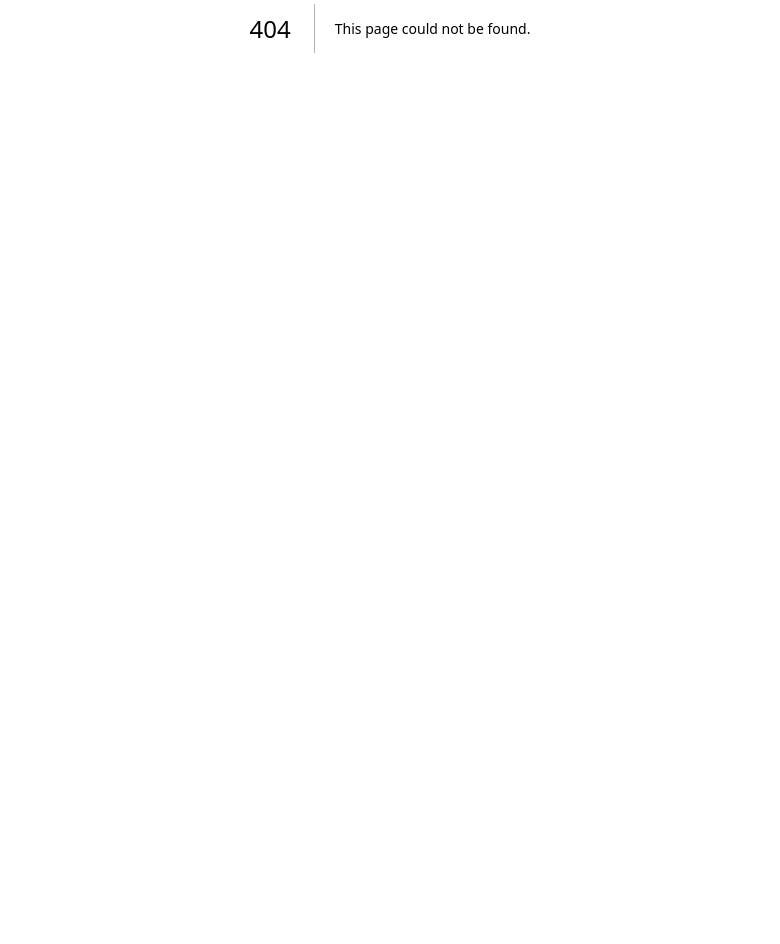
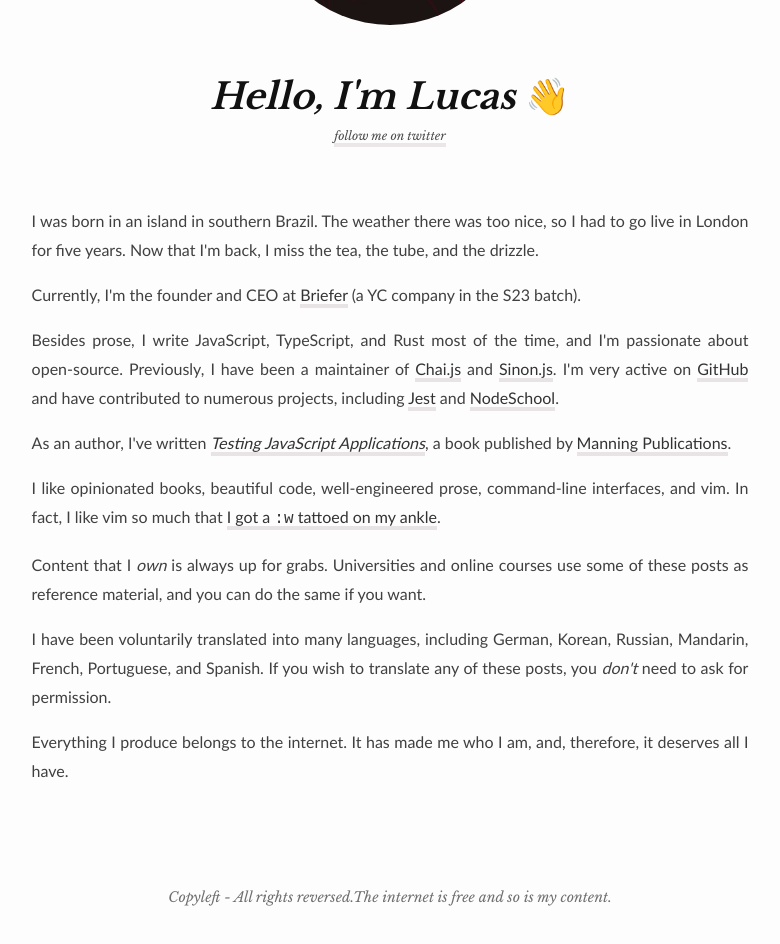
Before and after one commit to lucasfcosta/blog, a Next.js app in the folder nextjs-blog/: page /about in a window 1280 px wide. Before the commit this address had no page. Shown: the part 420-1364 px from the top of the page, without its empty margins (250-1030 px from the left). Before the commit the page ends 884 px from the top, so only its background shows below. Built offline with nearby package versions, Linux system fonts and the light colour scheme.

Commit message:
add about page to nextjs blog

```diff
--- /dev/null
+++ b/nextjs-blog/pages/about.tsx
@@ -0,0 +1,63 @@
+import Layout from '../components/Layout';
+import { siteConfig } from '../lib/config';
+
+export default function About() {
+  return (
+    <Layout title="About Me" description="About Lucas F. Costa">
+      <div className="about">
+        <img
+          className="profile-picture"
+          src="/lucasfcosta.png"
+          alt="Lucas F. Costa profile picture"
+        />
+
+        <h2 className="greeting-text">
+          Hello, I&apos;m Lucas <span>👋</span>
+        </h2>
+
+        <span className="call-to-action">
+          <a
+            href={`https://twitter.com/${siteConfig.twitterUsername}`}
+            onClick={() => {/* Analytics event can be added later */}}
+          >
+            follow me on twitter
+          </a>
+        </span>
+
+        <div className="profile-content">
+          <p>
+            I was born in an island in southern Brazil. The weather there was too nice, so I had to go live in London for five years. Now that I&apos;m back, I miss the tea, the tube, and the drizzle.
+          </p>
+
+          <p>
+            Currently, I&apos;m the founder and CEO at <a href="https://briefer.cloud">Briefer</a> (a YC company in the S23 batch).
+          </p>
+
+          <p>
+            Besides prose, I write JavaScript, TypeScript, and Rust most of the time, and I&apos;m passionate about open-source. Previously, I have been a maintainer of <a href="http://chaijs.com/">Chai.js</a> and <a href="http://sinonjs.org/">Sinon.js</a>. I&apos;m very active on <a href="https://github.com/lucasfcosta">GitHub</a> and have contributed to numerous projects, including <a href="https://github.com/facebook/jest">Jest</a> and <a href="https://nodeschool.io/">NodeSchool</a>.
+          </p>
+
+          <p>
+            As an author, I&apos;ve written <a href="https://www.manning.com/books/testing-javascript-applications"><em>Testing JavaScript Applications</em></a>, a book published by <a href="https://www.manning.com/">Manning Publications</a>.
+          </p>
+
+          <p>
+            I like opinionated books, beautiful code, well-engineered prose, command-line interfaces, and vim. In fact, I like vim so much that <a href="/assets/vimtattoo.jpg">I got a <code>:w</code> tattoed on my ankle</a>.
+          </p>
+
+          <p>
+            Content that I <em>own</em> is always up for grabs. Universities and online courses use some of these posts as reference material, and you can do the same if you want.
+          </p>
+
+          <p>
+            I have been voluntarily translated into many languages, including German, Korean, Russian, Mandarin, French, Portuguese, and Spanish. If you wish to translate any of these posts, you <em>don&apos;t</em> need to ask for permission.
+          </p>
+
+          <p>
+            Everything I produce belongs to the internet. It has made me who I am, and, therefore, it deserves all I have.
+          </p>
+        </div>
+      </div>
+    </Layout>
+  );
+}
--- a/nextjs-blog/styles/globals.scss
+++ b/nextjs-blog/styles/globals.scss
@@ -423,3 +423,93 @@
         padding: 16px 8px;
     }
 }
+
+// About page styling
+.about {
+    .profile-picture {
+        position: relative;
+        left: 50%;
+        transform: translateX(-50%);
+        margin: 92px auto auto 0;
+        height: 256px;
+        width: 256px;
+        border-radius: 50%;
+    }
+
+    .greeting-text {
+        text-align: center;
+        margin: 48px 0 0 0;
+        font-size: $greeting-font-size;
+        font-family: $post-title-font-family;
+        font-style: italic;
+    }
+
+    .greeting-text > span {
+        font-style: normal;
+    }
+
+    .call-to-action {
+        a {
+            color: #000;
+            text-decoration: none;
+            border-bottom: 4px solid #E4DDDE;
+
+            &:hover {
+                color: #888;
+                border-bottom: 4px solid #EEE7E8;
+            }
+        }
+        text-align: center;
+        display: block;
+        font-family: "Baskerville Italic", "Times New Roman", serif;
+        font-size: 12px;
+        font-weight: normal;
+        font-style: italic;
+        margin-top: 12px;
+        line-height: 12px;
+        opacity: 0.7;
+    }
+
+    .profile-content {
+        max-width: 50em;
+        margin: 0 auto;
+        padding: 48px 10% 72px 10%;
+        text-align: justify;
+        font-family: $base-font-family;
+        font-size: $text-font-size;
+        line-height: 29px;
+        opacity: 0.8;
+
+        a {
+            color: #000;
+            text-decoration: none;
+            border-bottom: 4px solid #E4DDDE;
+
+            &:hover {
+                color: #888;
+                border-bottom: 4px solid #EEE7E8;
+            }
+        }
+    }
+
+    @include media-query($on-phone) {
+        .profile-picture {
+            margin: 64px auto auto 0;
+        }
+
+        .profile-content {
+            padding: 24px 0 48px 0;
+        }
+
+        .greeting-text {
+            font-size: $greeting-font-size-mobile;
+        }
+    }
+
+    @include media-query($on-small-phone) {
+        .greeting-text {
+            font-size: $greeting-font-size-small;
+            margin: 24px 0 0 0;
+        }
+    }
+}
```
Also changed, not shown: nextjs-blog/public/assets/vimtattoo.jpg (added), nextjs-blog/public/lucasfcosta.png (added).
